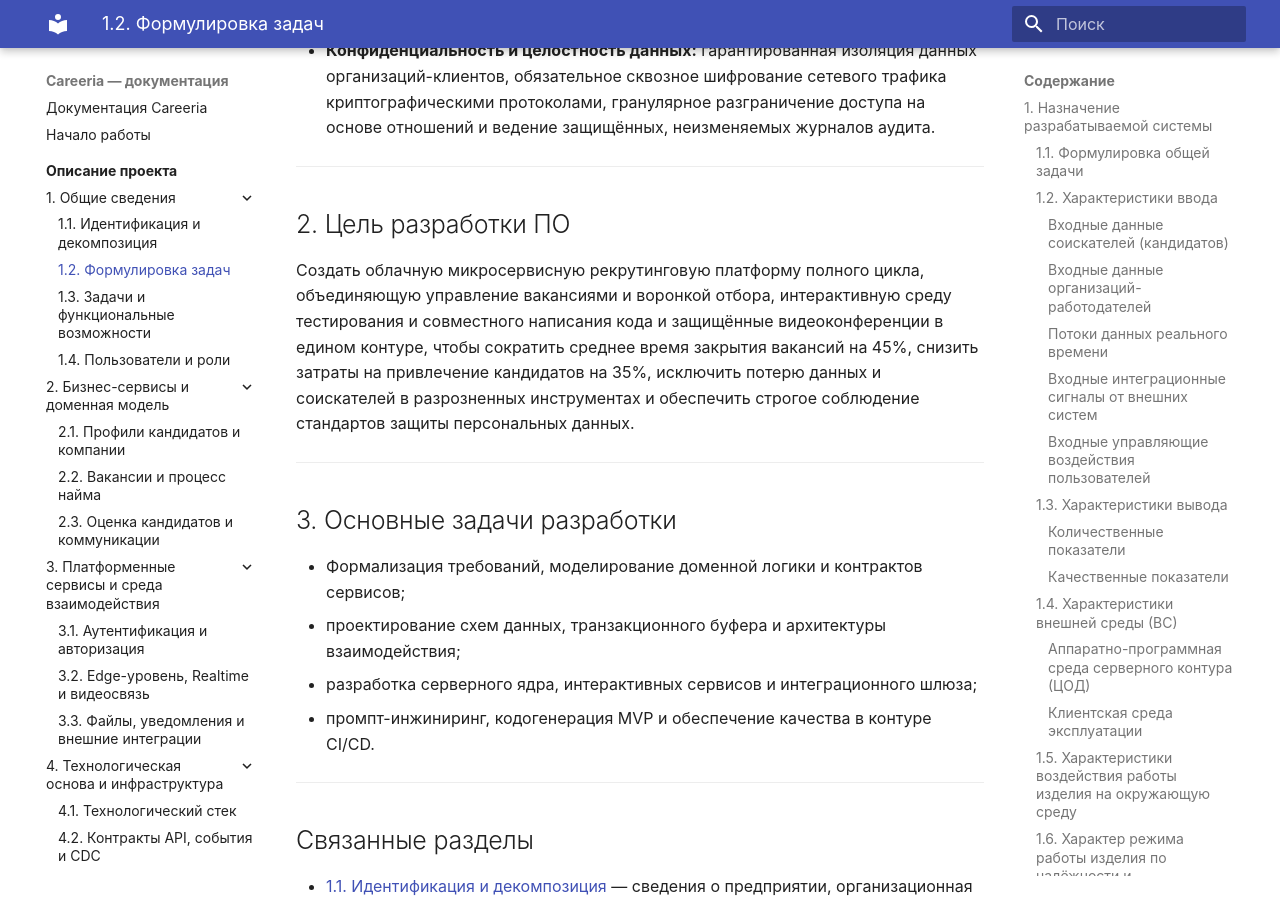
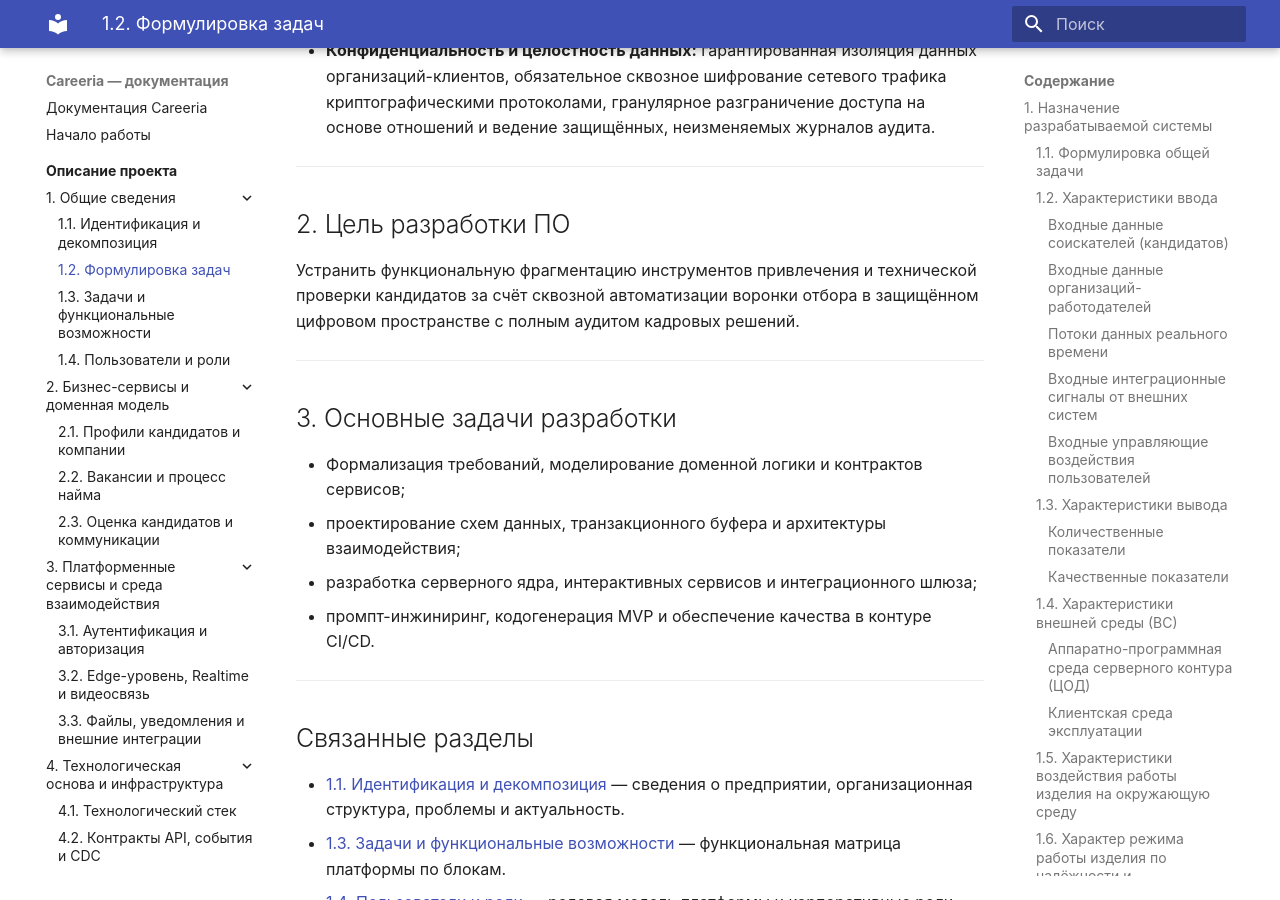
Before and after one commit to krackl1n/careeria, an MkDocs documentation site: the page built from docs/project/01-general/02-formulation-of-tasks.md, in a window 1280 px wide and 900 px high, scrolled down 7008 px. Built offline with MkDocs 1.6.1 and Material for MkDocs 9.7.7, drawn with Linux system fonts in a browser that asks for light colours.

Commit message:
update project goal

```diff
--- a/docs/project/01-general/02-formulation-of-tasks.md
+++ b/docs/project/01-general/02-formulation-of-tasks.md
@@ -134,7 +134,7 @@
 
 ## 2. Цель разработки ПО
 
-Создать облачную микросервисную рекрутинговую платформу полного цикла, объединяющую управление вакансиями и воронкой отбора, интерактивную среду тестирования и совместного написания кода и защищённые видеоконференции в едином контуре, чтобы сократить среднее время закрытия вакансий на 45%, снизить затраты на привлечение кандидатов на 35%, исключить потерю данных и соискателей в разрозненных инструментах и обеспечить строгое соблюдение стандартов защиты персональных данных.
+Устранить функциональную фрагментацию инструментов привлечения и технической проверки кандидатов за счёт сквозной автоматизации воронки отбора в защищённом цифровом пространстве с полным аудитом кадровых решений.
 
 ---
 
```
